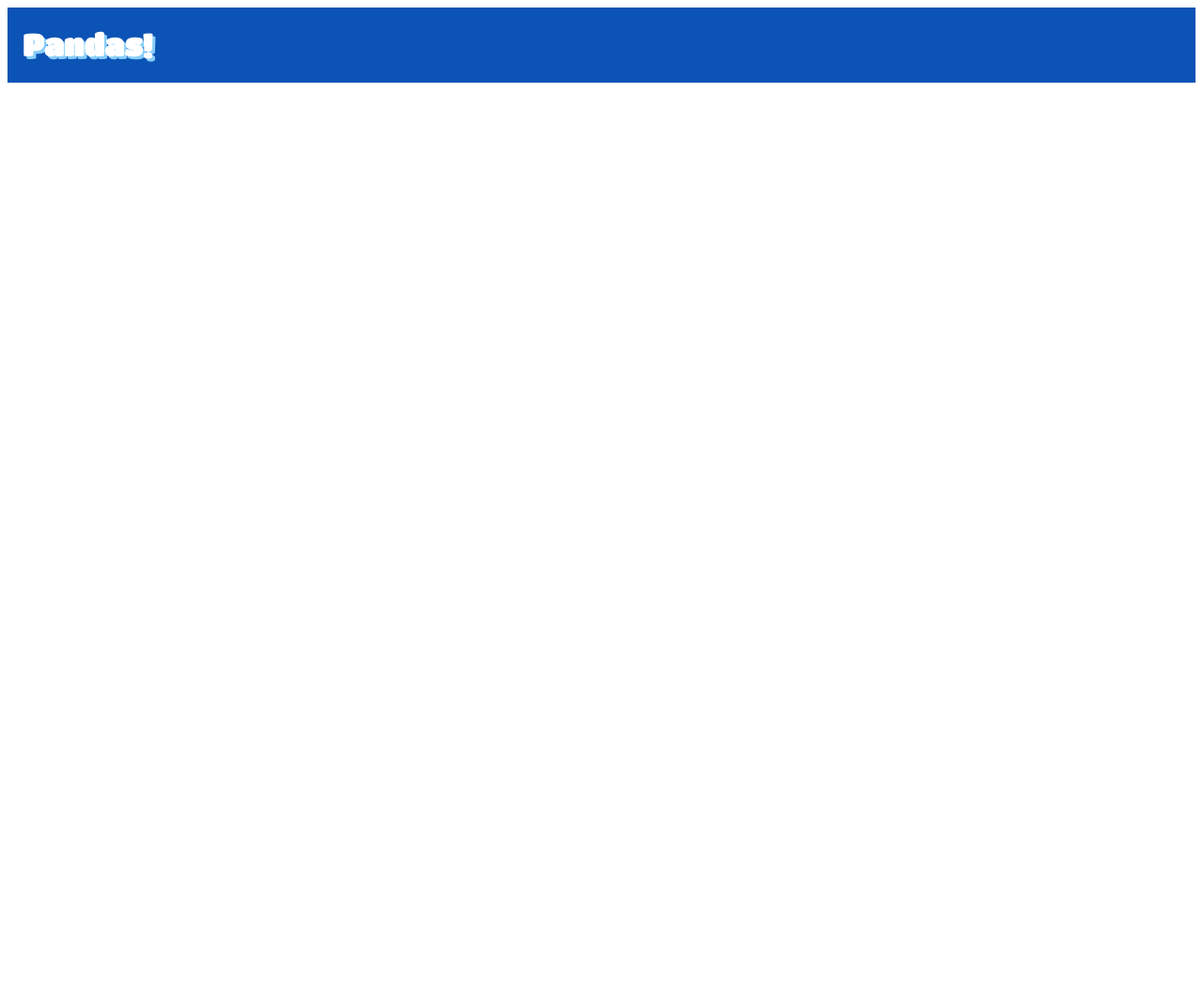
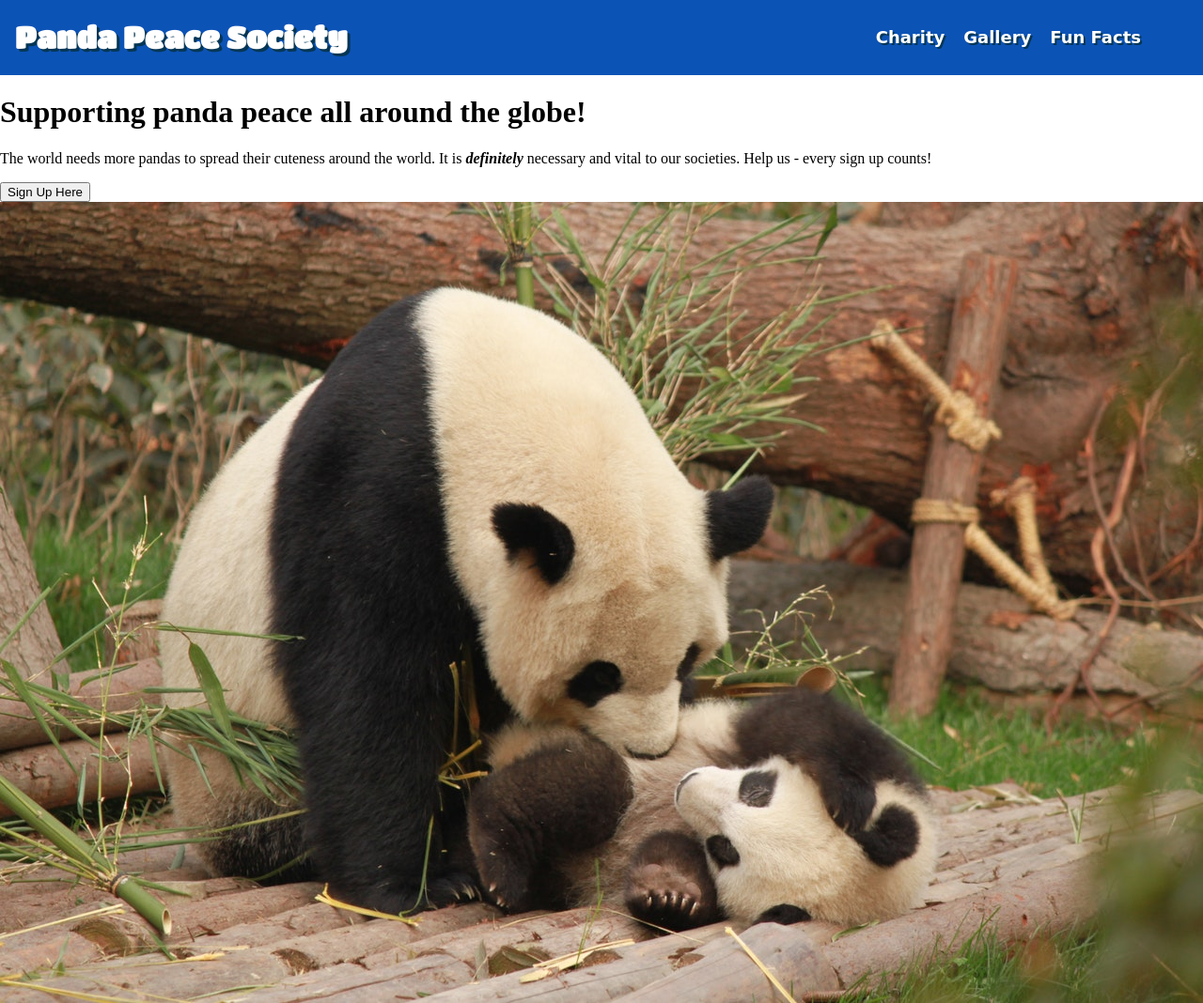
Before and after one commit to DenmarkMelchor/Landing-Page-Pandas, a plain HTML site: page index.html in a window 1280 px wide. Shown: the whole page at 94% size. Before the commit the page ends 800 px from the top, so only its background shows below. Drawn offline with Linux system fonts and the light colour scheme.

Commit message:
Started on main section and added an image

```diff
--- a/index.html
+++ b/index.html
@@ -13,11 +13,26 @@
 <body>
     <div class="header">
         <div class="header-logo">
-            <h1>Pandas!</h1>
+            <h1>Panda Peace Society</h1>
         </div>
         <div class="header-links">
-
+            <ul>
+                <li><a href="#">Charity</a></li>
+                <li><a href="#">Gallery</a></li>
+                <li><a href="#">Fun Facts</a></li>
+            </ul>
         </div>
+    </div>
+    <div "main-section">
+        <div class="main-sign-up">
+            <h1>Supporting panda peace all around the globe!</h1>
+            <p>The world needs more pandas to spread their cuteness around the world.
+                It is <strong><em>definitely</em></strong> necessary and vital to our
+                societies. Help us - every sign up counts!
+            </p>
+            <button>Sign Up Here</button>
+        </div>
+        <img src="Images/main-panda.jpg" alt="Main Panda">
     </div>
     <div class="picture-section">
 
--- a/styles.css
+++ b/styles.css
@@ -1,12 +1,39 @@
+body {
+    display: flex;
+    flex-direction: column;
+    height: 100vh;
+    margin: 0;
+}
+
 .header {
     background-color: #0c53b6;
     display: flex;
     padding: 0 1em;
     margin: 0;
+    justify-content: space-between;
+    align-items: center;
 }
 
 .header-logo {
     font-family: "Titan One", 'Times New Roman', Times, serif;
     color: white;
-    text-shadow: 3px 3px lightskyblue;
+    text-shadow: 3px 3px rgb(5, 54, 85);
 }
+
+ul, a {
+    text-decoration: none;
+    list-style-type: none;
+    padding: 0;
+    display: flex;
+    gap: 20px;
+    font-family: cursive, Arial, Helvetica, sans-serif;
+    font-size: 18px;
+    color: white;
+    text-shadow: 2px 2px rgb(5, 54, 85);
+    font-weight: 600;
+}
+
+.header-links {
+    display: flex;
+    margin-right: 50px;
+}
```
Also changed, not shown: Images/main-panda.jpg (added).
